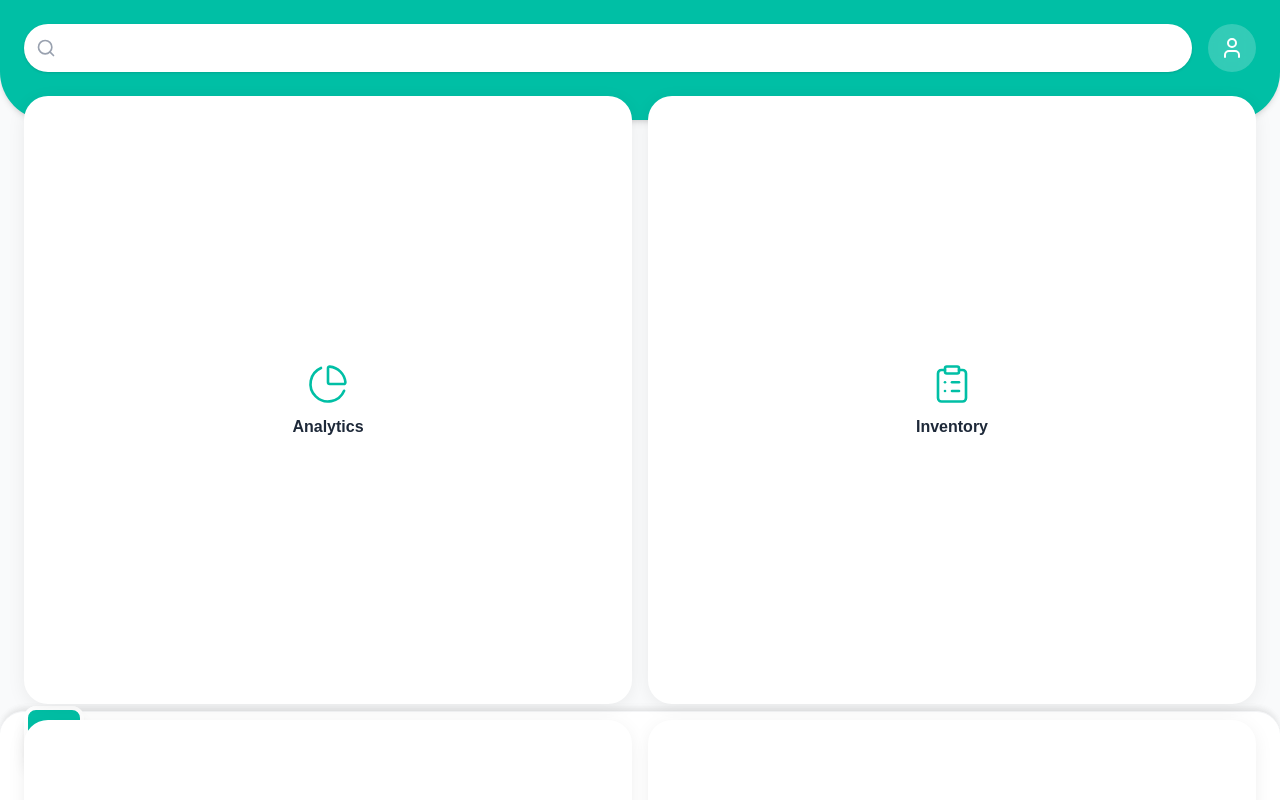
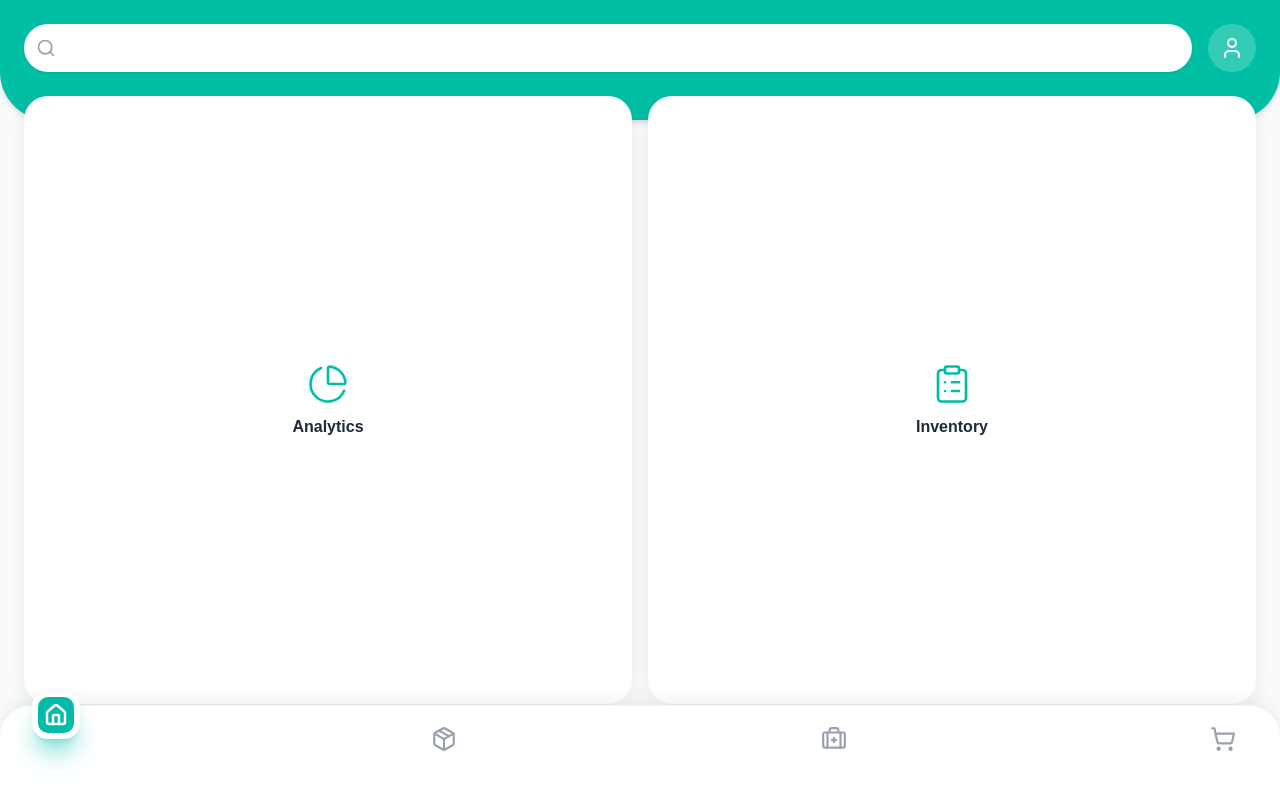
Before and after one commit to KavishkaVenuka/MediManager, a Next.js app in the folder client/: page / in a window 1280 px wide. Shown: the top 800 px of the page. Built offline with nearby package versions, Linux system fonts and the light colour scheme.

Commit message:
Add the Bottum Navigation Bar Component

```diff
--- a/client/components/BottomNav.tsx
+++ b/client/components/BottomNav.tsx
@@ -1,20 +1,73 @@
-import { Plus, Package, Home, ShoppingCart } from 'lucide-react';
+"use client";
+
+import React from 'react';
+import { BriefcaseMedical, Package, Home, ShoppingCart } from 'lucide-react';
+import Link from 'next/link';
+import { usePathname } from 'next/navigation';
+import { motion } from 'framer-motion';
 
 export default function BottomNav() {
+    const pathname = usePathname();
+
+    const isActive = (path: string) => {
+        if (path === '/') return pathname === '/';
+        return pathname?.startsWith(path);
+    };
+
+    const navItems = [
+        { path: '/', icon: Home, label: 'Home' },
+        { path: '/main-store', icon: Package, label: 'Main-Store' },
+        { path: '/pharmacy', icon: BriefcaseMedical, label: 'Pharmacy' },
+        { path: '/point-of-sale', icon: ShoppingCart, label: 'Point-of-sale' },
+    ];
+
     return (
-        <div className="fixed bottom-0 left-0 right-0 bg-white border-t border-gray-100 px-6 py-4 flex justify-between items-center pb-6 rounded-t-3xl shadow-[0_-4px_6px_-1px_rgba(0,0,0,0.05)]">
-            <button className="bg-primary-teal text-white p-3 rounded-xl shadow-lg -mt-8 border-4 border-white">
-                <Home size={28} />
-            </button>
-            <button className="text-primary-teal p-2">
-                <Plus size={32} />
-            </button>
-            <button className="text-primary-teal p-2">
-                <Package size={28} />
-            </button>
-            <button className="text-primary-teal p-2">
-                <ShoppingCart size={28} />
-            </button>
+        <div className="fixed bottom-0 left-0 right-0 z-50">
+            <div className="bg-white border-t border-gray-100 px-8 py-2 pb-5 flex justify-between items-center rounded-t-[2rem] shadow-[0_-5px_20px_rgba(0,0,0,0.03)]">
+
+                {navItems.map((item) => {
+                    const active = isActive(item.path);
+                    const Icon = item.icon;
+
+                    return (
+                        <Link
+                            key={item.path}
+                            href={item.path}
+                            className={`
+                                relative flex items-center justify-center
+                                p-3 rounded-2xl transition-all duration-300 ease-out
+                                ${active ? '-translate-y-6' : ''}
+                            `}
+                        >
+                            {/* Animated Background Box */}
+                            {active && (
+                                <motion.div
+                                    layoutId="active-nav-box"
+                                    className="absolute inset-0 bg-teal-500 rounded-2xl shadow-xl shadow-teal-500/40 border-[6px] border-white"
+                                    initial={false}
+                                    transition={{
+                                        type: "spring",
+                                        stiffness: 400,
+                                        damping: 30
+                                    }}
+                                />
+                            )}
+
+                            {/* Icon */}
+                            <span className="relative z-10">
+                                <Icon
+                                    size={active ? 24 : 26}
+                                    strokeWidth={active ? 2.5 : 2}
+                                    className={`transition-colors duration-200 ${active ? 'text-white' : 'text-gray-400 group-hover:text-teal-500'}`}
+                                />
+                            </span>
+                        </Link>
+                    );
+                })}
+            </div>
+
+            {/* Safe area spacer for mobile */}
+            <div className="h-4 bg-white" />
         </div>
     );
 }
```
